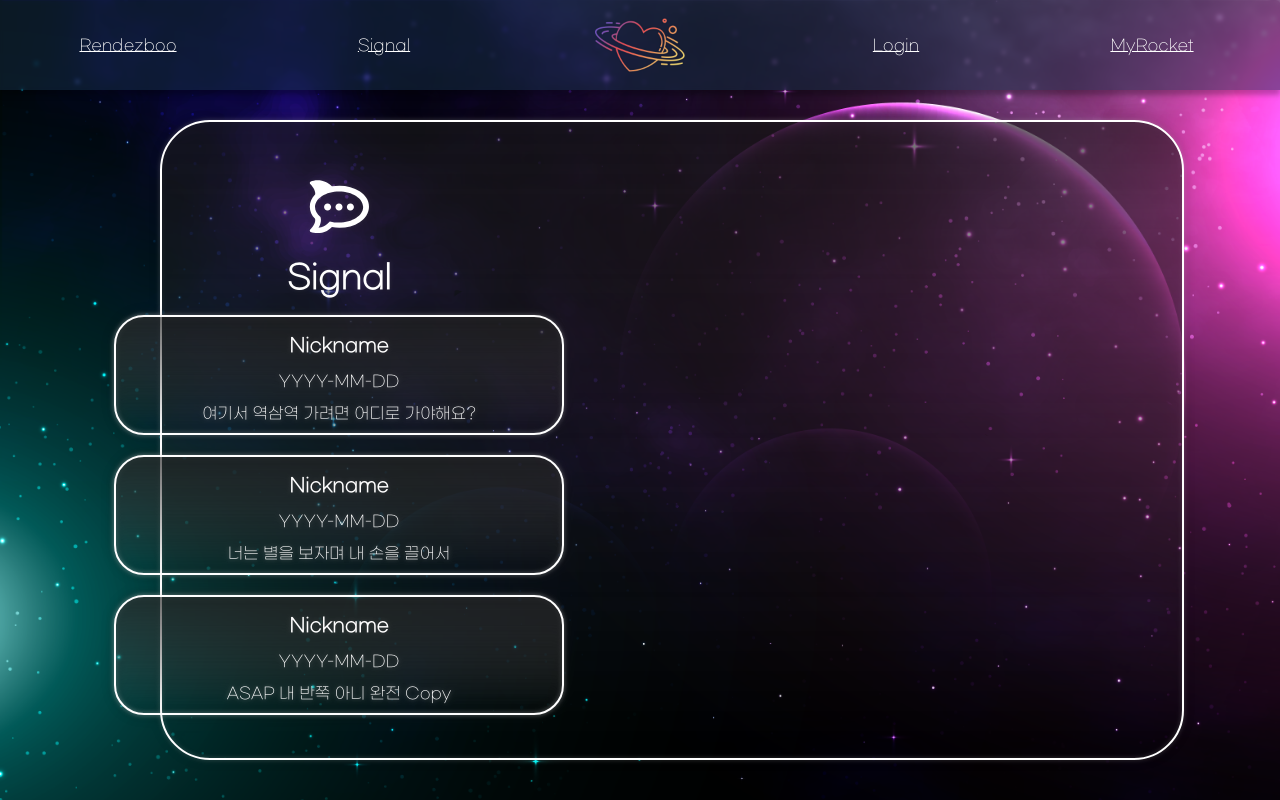
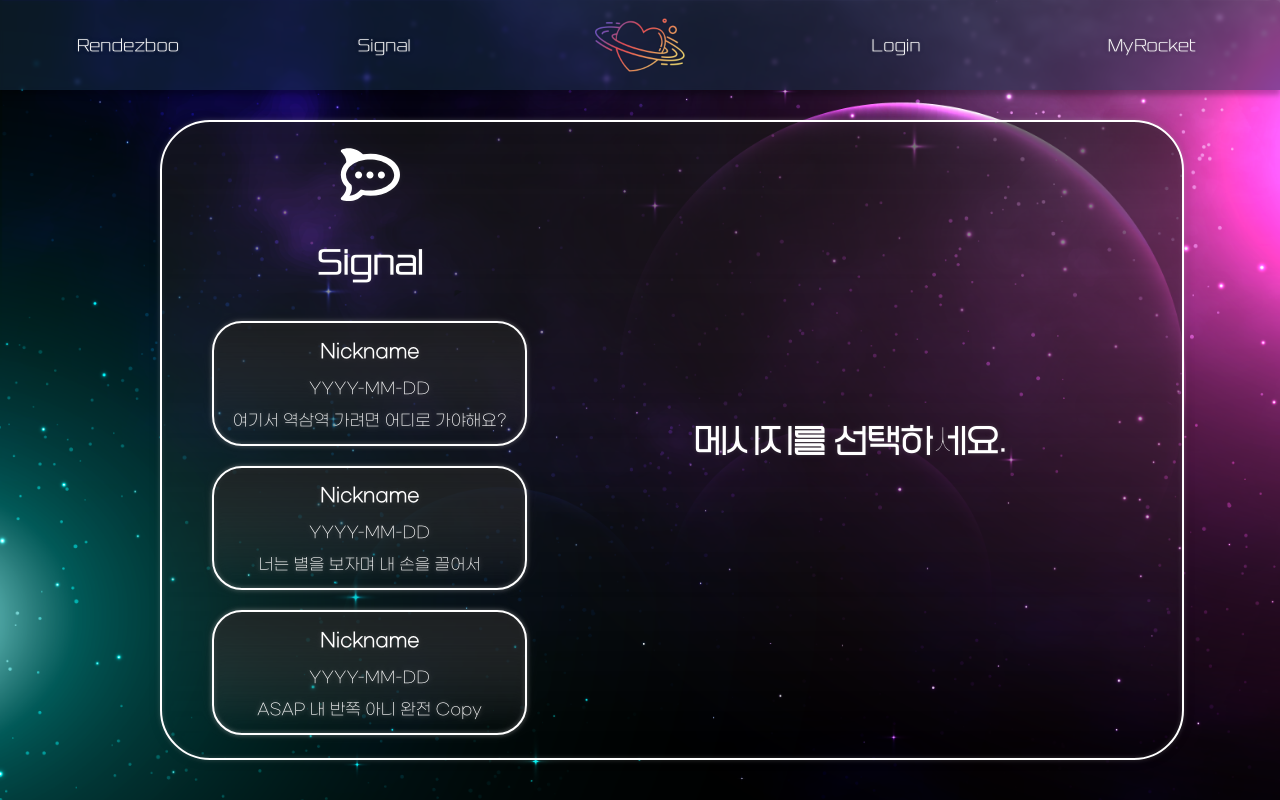
Before and after one commit to Hoony-JSG/RendezBoo, a React (Create React App) app in the folder A107-front/a107-app/: page /signal in a window 1280 px wide. Built offline with nearby package versions, Linux system fonts and the light colour scheme.

Commit message:
feat: 메시지방 클릭 이벤트 적용

```diff
--- a/A107-front/a107-app/src/App.css
+++ b/A107-front/a107-app/src/App.css
@@ -36,13 +36,3 @@
     transform: rotate(360deg);
   }
 }
-
-body {
-  background-image: url('bg.png');
-  background-color: #173147;
-  background-size: cover;
-  background-repeat: no-repeat;
-  background-attachment: fixed;
-  color: white;
-  font-family: Gmarket_light;
-}
--- a/A107-front/a107-app/src/App.js
+++ b/A107-front/a107-app/src/App.js
@@ -12,7 +12,7 @@ function App() {
     <div className="App">
       <div>
         <Navbar />
-        <Routes>
+        <Routes className="AppContainer">
           <Route path="/home" element={<Home />} />
           <Route exact path="/" element={<Rendezboo />} />
           <Route exact path="/signal" element={<Signal />} />
--- a/A107-front/a107-app/src/components/Navbar.js
+++ b/A107-front/a107-app/src/components/Navbar.js
@@ -1,43 +1,46 @@
-import React from "react";
-import { NavLink } from "react-router-dom";
-import logo from "../logo.png";
+import React from 'react'
+import { NavLink } from 'react-router-dom'
+import logo from '../logo.png'
 
 const Navbar = () => {
-
   const navStyle = {
-        position: "absolute fixed",
+    position: 'absolute fixed',
     top: 0,
-        width: "100%",
-        height: "90px",
-        display: "flex",
-        // border: "solid 2px",
-        background: "rgba(23, 49, 71, 0.5)",
-        boxShadow: "0px 5px 5px rgba(0, 0, 0, 0.25)",
-        backdropFilter: "blur(2px)",
-
+    width: '100%',
+    height: '90px',
+    display: 'flex',
+    background: 'rgba(23, 49, 71, 0.5)',
+    boxShadow: '0px 5px 5px rgba(0, 0, 0, 0.25)',
+    backdropFilter: 'blur(2px)',
+    fontFamily: 'KIMM_light',
+    textShadow:
+      '0px 0px 2px rgba(255, 255, 255, 0.25), 0px 0px 5px rgba(0, 0, 0, 0.25)',
   }
 
   const divStyle = {
-    width: "100%",
-    height: "90px",
-    display: "flex",
-    justifyContent: "center",
-    alignItems: "center",
-  };
+    width: '100%',
+    height: '90px',
+    display: 'flex',
+    justifyContent: 'center',
+    alignItems: 'center',
+  }
 
   const logoStyle = {
-    height: "inherit",
-  };
+    height: 'inherit',
+  }
 
   return (
     <nav style={navStyle}>
       <div style={divStyle}>
-          <NavLink to="/" style={{color: "white", fontFamliy: "KIMM_bold"}}>
+        <NavLink to="/" style={{ color: 'white', textDecoration: 'none' }}>
           Rendezboo
         </NavLink>
       </div>
       <div style={divStyle}>
-          <NavLink to="/signal" style={{color: "white"}}>
+        <NavLink
+          to="/signal"
+          style={{ color: 'white', textDecoration: 'none' }}
+        >
           Signal
         </NavLink>
       </div>
@@ -45,17 +48,20 @@ const Navbar = () => {
         <img src={logo} className="Main-logo" alt="logo" style={logoStyle} />
       </div>
       <div style={divStyle}>
-          <NavLink to="/login" style={{color: "white"}}>
+        <NavLink to="/login" style={{ color: 'white', textDecoration: 'none' }}>
           Login
         </NavLink>
       </div>
       <div style={divStyle}>
-          <NavLink to="/rocket/:userid" style={{color: "white"}}>
+        <NavLink
+          to="/rocket/:userid"
+          style={{ color: 'white', textDecoration: 'none' }}
+        >
           MyRocket
         </NavLink>
       </div>
     </nav>
-    );
-  };
+  )
+}
 
-  export default Navbar;
+export default Navbar
--- a/A107-front/a107-app/src/components/SignalList.js
+++ b/A107-front/a107-app/src/components/SignalList.js
@@ -1,26 +1,31 @@
-import SignalListItem from './SignalListItem'
-import { SiRocketdotchat } from 'react-icons/si'
+import { useNavigate } from 'react-router-dom'
 
-const SignalList = ({ chatRoom }) => {
-  const iconStyle = {
-    position: 'inherit',
-    color: 'white',
-    width: '60px',
-    height: '60px',
+const SignalList = ({ chat }) => {
+  const { userFemaleSeq, content } = chat
+  const navigate = useNavigate()
+  const goToPage = (props) => {
+    navigate('/' + props)
+  }
+  const chatListStyle = {
+    boxSizing: 'border-box',
+    width: '100%',
+    background:
+      'linear-gradient(180deg, rgba(0, 0, 0, 0.5) 0%, rgba(0, 0, 0, 0) 100%)',
+    border: '2px solid #FFFFFF',
+    filter:
+      'drop-shadow(0px 0px 2px rgba(255, 255, 255, 0.25)) drop-shadow(0px 0px 5px rgba(0, 0, 0, 0.25))',
+    borderRadius: '30px',
   }
   return (
-    <div>
-      {/* <h2>SignalList</h2> */}
-      <SiRocketdotchat style={iconStyle} />
-      <h1>Signal</h1>
-      <div
-        className="SignalList"
-        style={{ display: 'flex', flexDirection: 'column', gap: '20px' }}
-      >
-        {chatRoom.map((chat) => (
-          <SignalListItem chat={chat} key={chat.chatRoomSeq} />
-        ))}
+    <div
+      style={chatListStyle}
+      onClick={() => goToPage('signal/' + chat.chatRoomSeq)}
+    >
+      <div>
+        <h3>{userFemaleSeq}</h3>
+        <p>{content[0].created_at}</p>
       </div>
+      <p>{content[0].message}</p>
     </div>
   )
 }
--- a/A107-front/a107-app/src/components/SignalListItem.js
+++ /dev/null
@@ -1,31 +0,0 @@
-const SignalListItem = ({chat}) => {
-    const { userFemaleSeq, content } = chat
-    const chatListStyle = {
-        boxSizing: 'border-box',
-
-        width: '450px',
-        height: '120px',
-
-        background: 'linear-gradient(180deg, rgba(0, 0, 0, 0.5) 0%, rgba(0, 0, 0, 0) 100%)',
-        border: '2px solid #FFFFFF',
-
-        filter: 'drop-shadow(0px 0px 2px rgba(255, 255, 255, 0.25)) drop-shadow(0px 0px 5px rgba(0, 0, 0, 0.25))',
-        borderRadius: '30px',
-
-        flex: 'none',
-        order: 1,
-        flexGrow: 0,
-    }
-    return (
-        <div className="SignalListItem" style={chatListStyle}>
-            {/* <h1>SignalListItem</h1> */}
-            <div>
-                <h3>{userFemaleSeq}</h3>
-                <p>{content[0].created_at}</p>
-            </div>
-            <p>{content[0].message}</p>
-        </div>
-    )
-  }
-
-export default SignalListItem;
--- a/A107-front/a107-app/src/index.css
+++ b/A107-front/a107-app/src/index.css
@@ -1,11 +1,22 @@
 body {
   margin: 0;
-  font-family: -apple-system, BlinkMacSystemFont, 'Segoe UI', 'Roboto', 'Oxygen',
-    'Ubuntu', 'Cantarell', 'Fira Sans', 'Droid Sans', 'Helvetica Neue',
-    sans-serif;
+  font-family: "Gmarket_light";
   -webkit-font-smoothing: antialiased;
   -moz-osx-font-smoothing: grayscale;
+  background-image: url('bg.png');
+  background-color: #173147;
+  background-size: cover;
+  background-repeat: no-repeat;
+  background-attachment: fixed;
+  color: white;
 }
+
+
+h1 {
+  font-family: "KIMM_light";
+  text-shadow: "0px 0px 2px rgba(255, 255, 255, 0.25), 0px 0px 5px rgba(0, 0, 0, 0.25)",
+}
+
 
 code {
   font-family: source-code-pro, Menlo, Monaco, Consolas, 'Courier New',
--- a/A107-front/a107-app/src/pages/Rendezboo.js
+++ b/A107-front/a107-app/src/pages/Rendezboo.js
@@ -11,7 +11,6 @@ const Rendezboo = () => {
     navigate('/' + props)
   }
   const Contents = {
-    border: '2px solid red',
     display: 'flex',
     flexDirection: 'row',
     justifyContent: 'center',
--- a/A107-front/a107-app/src/pages/Signal.js
+++ b/A107-front/a107-app/src/pages/Signal.js
@@ -4,12 +4,15 @@ import axios from 'axios'
 // import { SignalList, SignalItem, SignalForm } from "../components"
 import SignalList from '../components/SignalList'
 import SignalSelected from '../components/SignalSelected'
-// import SignalForm from '../components/SignalForm'
+import { SiRocketdotchat } from 'react-icons/si'
 
 const Signal = () => {
   const userid = useParams().userid
-const { selected, setSelected } = useState(userid)
-  const selectChat = () => setSelected(this.chat_seq)
+  const { selected, setSelected } = useState('')
+
+  // useEffect(() => {
+  //   setSelected(userid)
+  // }, [])
 
   const [chatRoom, setChatRoom] = useState([
     {
@@ -141,33 +144,38 @@ const { selected, setSelected } = useState(userid)
 
   const windowStyle = {
     boxSizing: 'border-box',
-
+    display: 'flex',
+    flexDirection: 'row',
+    padding: '40px',
+    gap: '20px',
+    justifyContent: 'center',
+    alignItems: 'center',
     position: 'absolute',
     width: '80%',
     height: '80%',
     left: '160px',
     top: '120px',
-
     background:
       'linear-gradient(180deg, rgba(0, 0, 0, 0.5) 0%, rgba(0, 0, 0, 0) 100%)',
     border: '2px solid #FFFFFF',
-
     filter:
       'drop-shadow(0px 0px 2px rgba(255, 255, 255, 0.25)) drop-shadow(0px 0px 5px rgba(0, 0, 0, 0.25))',
     borderRadius: '50px',
   }
   const asideStyle = {
     display: 'flex',
-    flexdirection: 'column',
-    alignitems: 'center',
+    width: '35%',
+    flexDirection: 'column',
     padding: '10px',
-    gap: '10px',
+    gap: '20px',
     justifyContent: 'center',
-    position: 'absolute',
-    width: '20%',
-    height: '80%',
-    left: '65px',
-    top: '45px',
+    alignItems: 'center',
+  }
+
+  const iconStyle = {
+    color: 'white',
+    width: '60px',
+    height: '60px',
   }
 
   return (
@@ -175,14 +183,24 @@ const { selected, setSelected } = useState(userid)
       {/* <h1>Signal</h1> */}
       <div className="window" style={windowStyle}>
         <div className="aside" style={asideStyle}>
-          <SignalList chatRoom={chatRoom} />
+          <SiRocketdotchat style={iconStyle} />
+          <h1>Signal</h1>
+          <div
+            className="SignalList"
+            style={{ display: 'flex', flexDirection: 'column', gap: '20px', width: '100%'}}
+          >
+            {chatRoom.map((chat) => (
+              <SignalList chat={chat} key={chat.chatRoomSeq} />
+            ))}
+          </div>
         </div>
-        <div className="content">
+        <div className="content" style={{width: '65%'}}>
           {userid ? (
             <SignalSelected content={chatRoom[userid].content} />
-            // <SignalForm />
           ) : (
-            <div></div>
+            <div>
+              <h1>메시지를 선택하세요.</h1>
+            </div>
           )}
         </div>
       </div>
```
Lines whose indentation alone changed are shown as unchanged.
